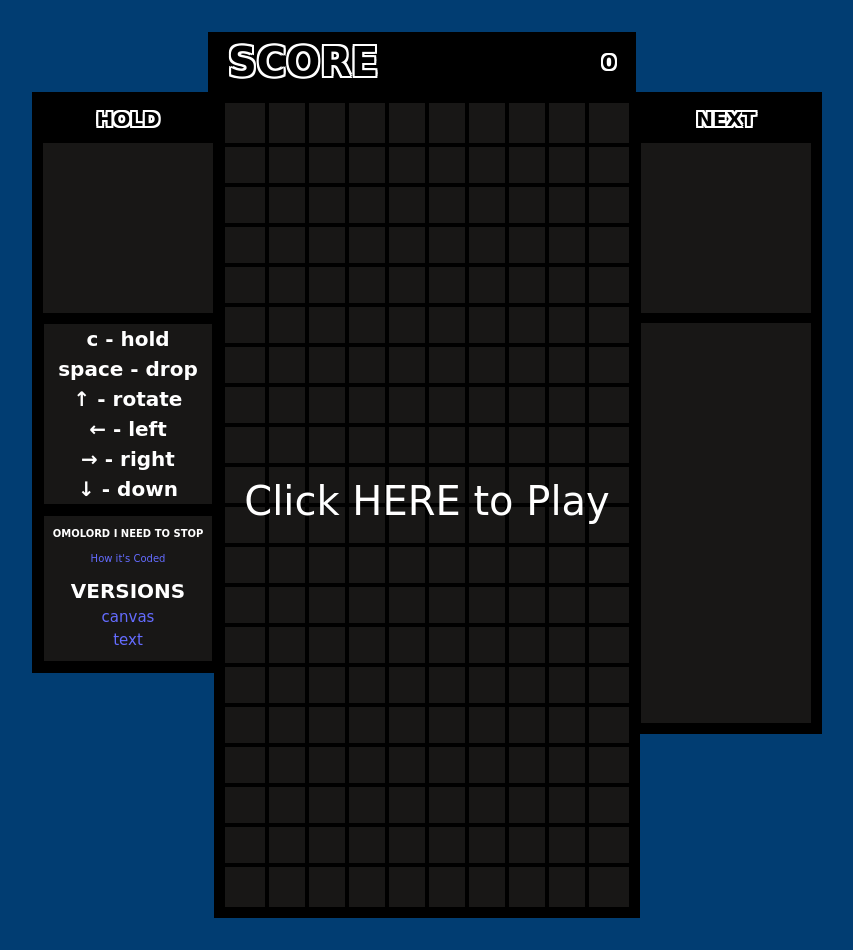
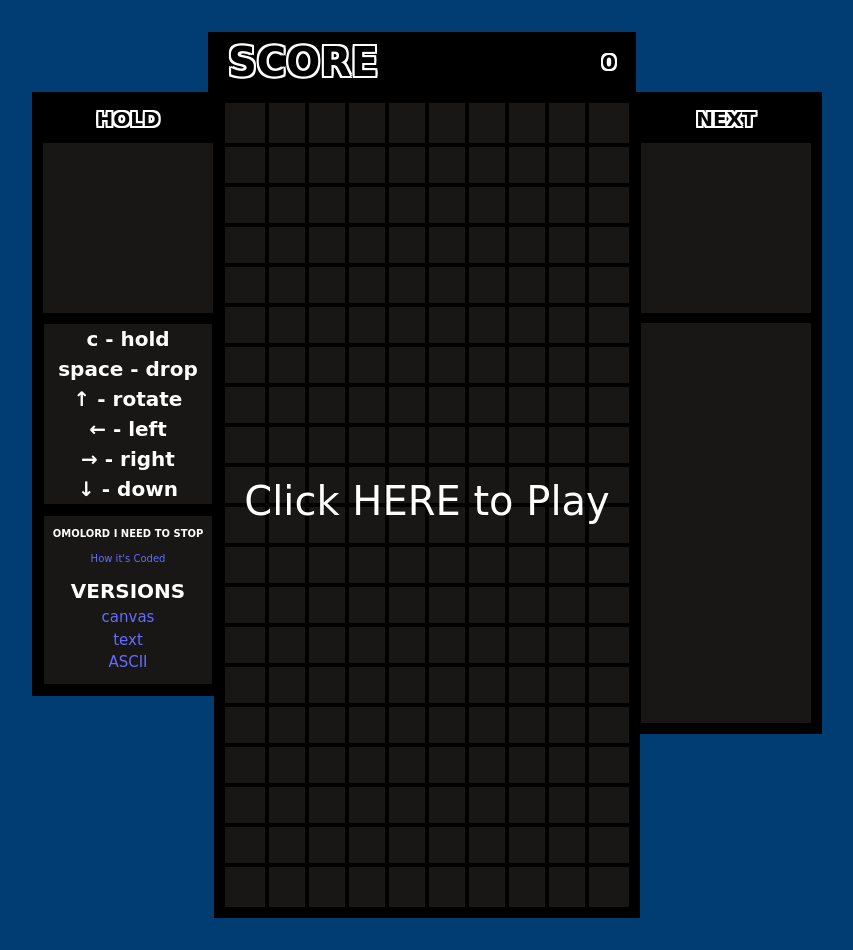
Before and after one commit to TheRealMarcusChiu/tetris-javascript-reactjs-example, a React (Vite) app: page / in a window 1280 px wide. Shown: the whole page, without its empty margins (218-1071 px from the left). Built offline with nearby package versions, Linux system fonts and the light colour scheme.

Commit message:
initial commit

```diff
--- a/src/App.jsx
+++ b/src/App.jsx
@@ -830,6 +830,7 @@ function App() {
                             <div className="versions">VERSIONS</div>
                             <div className="text-instructions-med"><a href="https://tetris.marcuschiu.com">canvas</a></div>
                             <div className="text-instructions-med"><a href="https://tetris-text.marcuschiu.com">text</a></div>
+                            <div className="text-instructions-med"><a href="https://tetris-ascii.marcuschiu.com">ASCII</a></div>
                         </div>
                     </div>
                     <div className="canvas-border">
```
